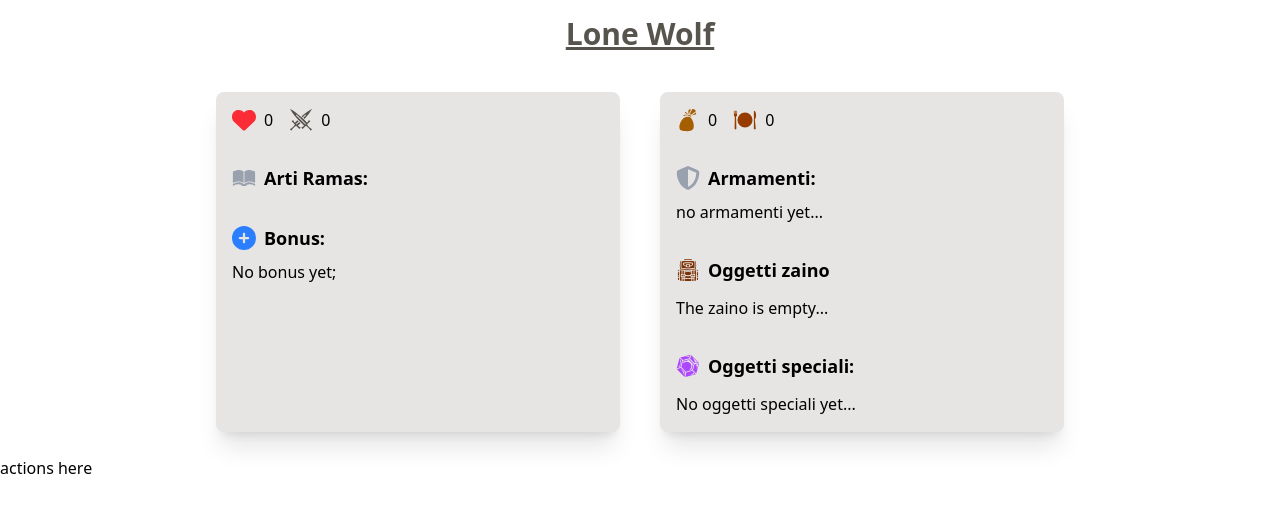
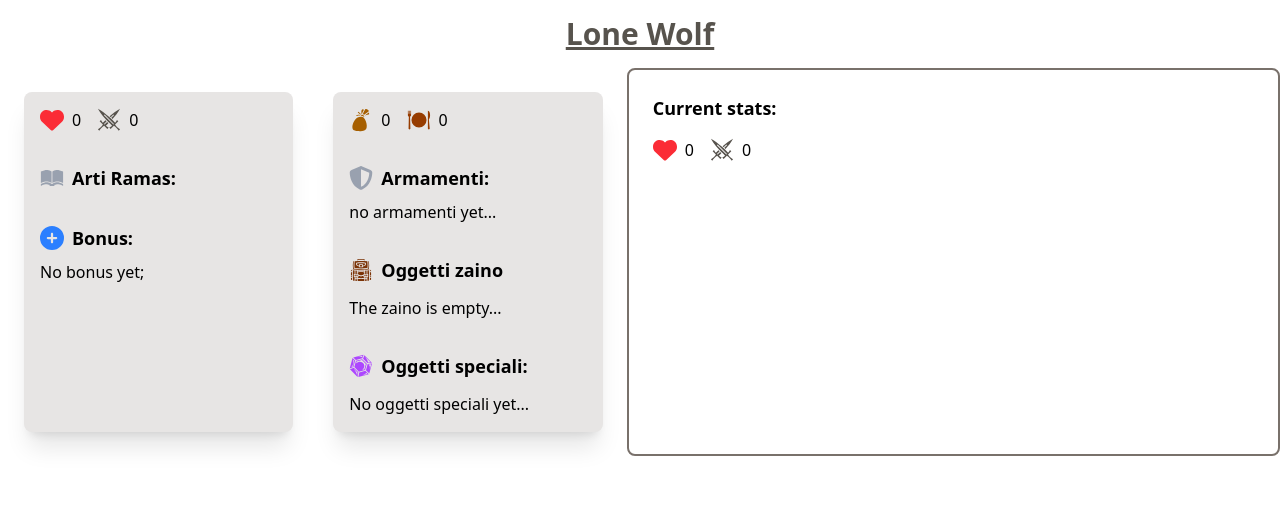
Before and after one commit to gyo82v/lone-wolf, a Next.js app: page / in a window 1280 px wide. Both pictures are taken after a click on the button "Start game". Shown: the top 512 px of the page. Built offline with nearby package versions, Linux system fonts and the light colour scheme.

Commit message:
feat: implement the game page

```diff
--- a/app/page.tsx
+++ b/app/page.tsx
@@ -25,6 +25,9 @@ export default function Home() {
   const [showSetup, setShowSetup] = useState(true)
   const [showGame, setShowGame] = useState(false)
   const [showCombat, setShowCombat] = useState(false)
+  const [health, setHealth] = useState(0)
+  const [strenght, setStrenght] = useState(0)
+
 
   const handleHeroStat = (value:number, key:string) => setHero(p => ({...p, [key]: value}))
   const handleAddItemToArray = (item: string, key: string) => {
@@ -92,11 +95,17 @@ export default function Home() {
           addBonus={handleAddItemToBonusArray}
           setShowGame={setShowGame}
           setShowSetup={setShowSetup}
+          setHealth={setHealth}
+          setStrenght={setStrenght}
         />
       }
       {showGame &&
         <GameSection
           hero={hero}
+          health={health}
+          strenght={strenght}
+          setHealth={setHealth}
+          setStrenght={setStrenght}
         />
       }
       {showCombat && <CombatSection /> }
--- a/components/GameSection.tsx
+++ b/components/GameSection.tsx
@@ -1,4 +1,5 @@
 import type { Hero } from "@/types/hero"
+import { Dispatch, SetStateAction } from "react";
 import {
   FaHeart,
   FaShieldHalved,
@@ -15,15 +16,34 @@ import {
 import HeroSection from "./Hero";
 
 type Props = {
-    hero: Hero
+    hero: Hero,
+    health: number,
+    strenght: number,
+    setHealth: Dispatch<SetStateAction<number>>
+    setStrenght: Dispatch<SetStateAction<number>>
 }
 
-export default function GameSection({hero}:Props){
+export default function GameSection({hero, health, strenght, setHealth, setStrenght}:Props){
     return(
-        <div>
-            <HeroSection hero={hero} />
-            <div>
-                <p>actions here</p>
+        <div className="flex w-full">
+            <div className="w-full">
+                <HeroSection hero={hero} />
+            </div>
+            <div className="w-full border-2 border-stone-500 rounded-lg p-6">
+                <div>
+                    <h2 className="font-semibold text-lg mb-4">Current stats:</h2>
+                    <div className="flex gap-4">
+                      <div className="flex items-center gap-2">
+                        <FaHeart className="text-red-500 h-6 w-6" />
+                        {health}
+                      </div>
+                      <div className="flex items-center gap-2">
+                        <GiCrossedSwords className="text-stone-600 h-6 w-6"/>
+                        {strenght}
+                      </div>
+                    </div>
+
+                </div>
             </div>
         </div>
     )
--- a/components/Hero.tsx
+++ b/components/Hero.tsx
@@ -81,7 +81,7 @@ export default function HeroSection({hero}:Props){
                         <p className="font-semibold text-lg">Oggetti zaino</p>
                     </div>
                     {hero.zaino.oggetti.length > 0 ?
-                        <ul className="flex items-center gap-2">
+                        <ul className="list-decimal ml-4">
                           {hero.zaino.oggetti.map(o => <li key={o}>{o}</li>)}
                         </ul> :
                         "The zaino is empty..."
--- a/components/SetupSection.tsx
+++ b/components/SetupSection.tsx
@@ -16,9 +16,11 @@ type Props = {
   addBonus?: (name:string, value:number) => void
   setShowGame:  Dispatch<SetStateAction<boolean>>
   setShowSetup:  Dispatch<SetStateAction<boolean>>
+  setHealth: Dispatch<SetStateAction<number>>
+  setStrenght:  Dispatch<SetStateAction<number>>
 };
 
-export default function SetupSection({hero, handleStats, addItemToArray, addItemToZaino, handlePasti, addBonus, setShowGame, setShowSetup}:Props){
+export default function SetupSection({hero, handleStats, addItemToArray, addItemToZaino, handlePasti, addBonus, setShowGame, setShowSetup, setHealth, setStrenght}:Props){
 
     const handleResistenza = (formData: FormData) => {
       if(!handleStats) return
@@ -98,6 +100,8 @@ export default function SetupSection({hero, handleStats, addItemToArray, addItem
     }
 
     const handleStart = () => {
+      setHealth(hero.resistenza)
+      setStrenght(hero.combattivita)
       setShowGame(true)
       setShowSetup(false)
     }
```
